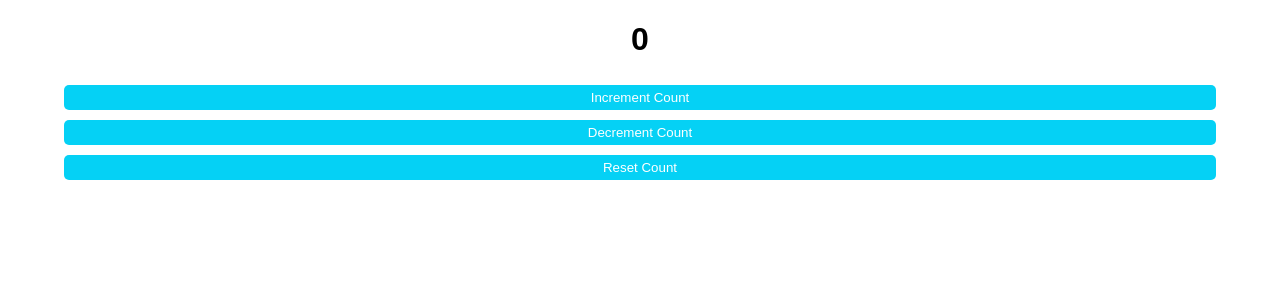
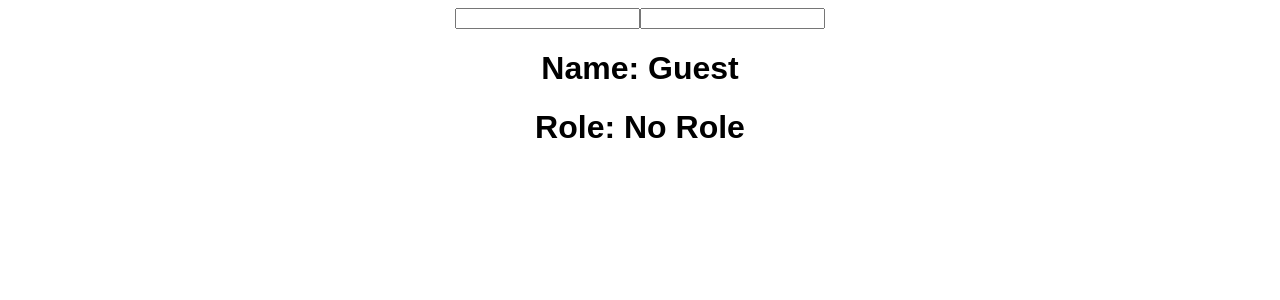
Before and after one commit to wilfried-237/learn-app-react, a React (Vite) app: page / in a window 1280 px wide. Shown: the top 300 px of the page. Built offline with nearby package versions, Linux system fonts and the light colour scheme.

Commit message:
Onchange Event Listerner

```diff
--- a/src/App.jsx
+++ b/src/App.jsx
@@ -2,9 +2,10 @@
 // import Header from "./Header.jsx"
 // import Footer from "./Footer.jsx"
 // import List from "./List.jsx"
-import Button from "./Button.jsx"
-import MyComponent from "./MyComponent.jsx";
-import Counter from "./Counter.jsx";
+// import Button from "./Button.jsx"
+// import MyComponent from "./MyComponent.jsx";
+// import Counter from "./Counter.jsx";
+import Form from "./Form"
 
 function App() {
 
@@ -17,7 +18,7 @@ function App() {
   //                     {key: 6, name: "Bryan", role: "React Developer"}];
 
 
-  const handleClick = (e) => e.target.textContent = "Just Clicked";
+  // const handleClick = (e) => e.target.textContent = "Just Clicked";
 
 
 
@@ -25,7 +26,7 @@ function App() {
   return(
     <>
 
-      <Counter />
+      <Form />
 
       {/* <Header />
       <List lists={developers} />
--- /dev/null
+++ b/src/Form.jsx
@@ -0,0 +1,30 @@
+import { useState } from "react"
+
+function Form(){
+
+    const [name, setName] = useState("Guest")
+    const [role, setRole] = useState("No Role")
+
+    const handleNameChange = (e) =>{
+        setName(e.target.value)
+    }
+
+    const handleRoleChange = (e) =>{
+        setRole(e.target.value)
+    }
+
+    return(
+        <div>
+            <input onChange={handleNameChange} type="text" />
+
+
+            <input onChange={handleRoleChange} type="text" />
+
+            <h1>Name: {name}</h1>
+            <h1>Role: {role}</h1>
+        </div>
+    )
+
+}
+
+export default Form
--- a/src/index.css
+++ b/src/index.css
@@ -1,7 +1,7 @@
 body{
   font-family: Arial, Helvetica, sans-serif;
-  margin: 0;
-  padding: 0;
+  /* margin: 0;
+  padding: 0; */
   min-height: 100vh;
   text-align: center;
 }
```
